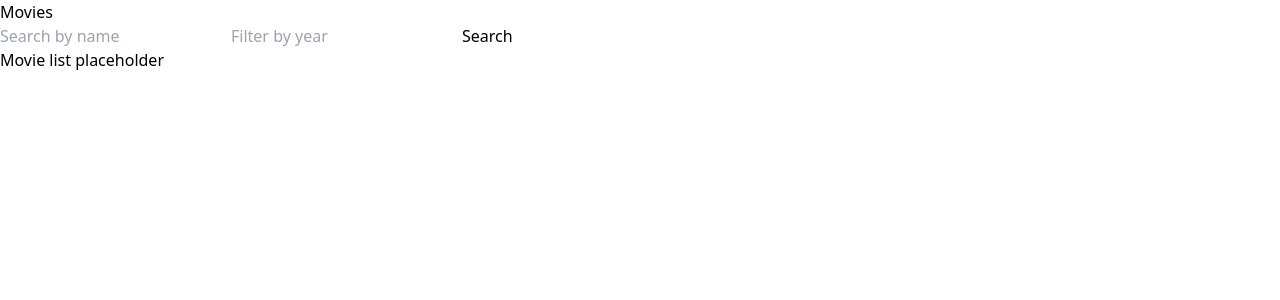
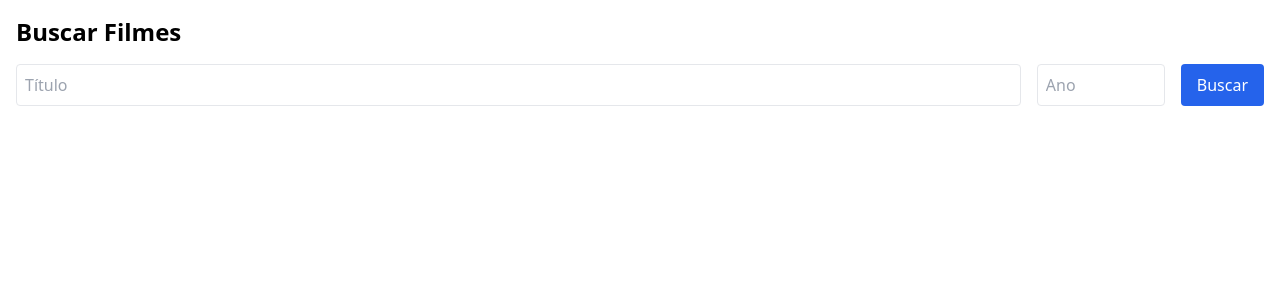
Before and after one commit to kermelynsamira-dev/vue-locadora-comerc, a Vue app: page /movies in a window 1280 px wide. Shown: the top 300 px of the page. Built offline with nearby package versions, Linux system fonts and the light colour scheme.

Commit message:
feat: adiciona busca de filmes via OMDb com filtro por nome e ano

```diff
--- a/src/components/pages/Movies.vue
+++ b/src/components/pages/Movies.vue
@@ -1,16 +1,37 @@
 <template>
-    <div>
-      <h1>Movies</h1>
-      <form>
-        <input placeholder="Search by name" />
-        <input placeholder="Filter by year" />
-        <button>Search</button>
-      </form>
-      <ul>
-        <li>Movie list placeholder</li>
-      </ul>
+  <div class="p-4">
+    <h1 class="text-2xl font-bold mb-4">Buscar Filmes</h1>
+
+    <div class="flex gap-4 mb-4">
+      <input v-model="title" placeholder="Título" class="border rounded p-2 flex-1" />
+      <input v-model="year" placeholder="Ano" maxlength="4" class="border rounded p-2 w-32" />
+      <button @click="search" class="bg-blue-600 text-white px-4 rounded hover:bg-blue-700">Buscar</button>
     </div>
-  </template>
 
-  <script setup lang="ts">
-  </script>
+    <div v-if="loading">Carregando...</div>
+    <div v-else-if="error" class="text-red-600">{{ error }}</div>
+
+    <div class="grid grid-cols-1 sm:grid-cols-2 md:grid-cols-3 gap-4">
+      <div v-for="movie in movies" :key="movie.imdbID" class="border rounded p-4 flex flex-col items-center text-center">
+        <img :src="movie.Poster" alt="Poster" class="w-40 h-60 object-cover mb-2" />
+        <h3 class="font-semibold">{{ movie.Title }}</h3>
+        <p class="text-sm text-gray-600">{{ movie.Year }}</p>
+      </div>
+    </div>
+  </div>
+</template>
+
+<script setup lang="ts">
+import { ref } from 'vue';
+import { useMovieStore } from '@/stores/movie';
+
+const title = ref('');
+const year = ref('');
+const { searchMovies, movies, loading, error } = useMovieStore();
+
+function search() {
+  if (title.value.trim()) {
+    searchMovies(title.value, year.value);
+  }
+}
+</script>
--- a/src/router/index.ts
+++ b/src/router/index.ts
@@ -12,7 +12,7 @@ const routes = [
   { path: '/dashboard', name: 'Dashboard', component: Dashboard},
   { path: '/users', name: 'Users', component: Users },
   { path: '/clients', name: 'Clients', component: Clients },
-  { path: '/movies', name: 'Movies', component: Movies },
+  { path: '/movies', name: 'Movies', component: Movies, meta: { requiresAuth: true } },
   { path: '/rentals', name: 'Rentals', component: Rentals },
 ];
 
--- /dev/null
+++ b/src/stores/movie.ts
@@ -0,0 +1,38 @@
+import { defineStore } from 'pinia';
+import type { Movie } from '@/types/movie';
+
+const API_KEY = 'your_api_key'; // substitua pela sua chave OMDb
+
+export const useMovieStore = defineStore('movie', {
+  state: () => ({
+    movies: [] as Movie[],
+    loading: false,
+    error: '',
+  }),
+
+  actions: {
+    async searchMovies(title: string, year?: string) {
+      this.loading = true;
+      this.error = '';
+      try {
+        let url = `https://www.omdbapi.com/?apikey=${API_KEY}&s=${encodeURIComponent(title)}&type=movie`;
+        if (year) {
+          url += `&y=${year}`;
+        }
+        const res = await fetch(url);
+        const data = await res.json();
+
+        if (data.Response === 'True') {
+          this.movies = data.Search;
+        } else {
+          this.movies = [];
+          this.error = data.Error || 'Nenhum filme encontrado.';
+        }
+      } catch (err) {
+        this.error = 'Erro ao buscar filmes.';
+      } finally {
+        this.loading = false;
+      }
+    },
+  },
+});
--- /dev/null
+++ b/src/types/movie.ts
@@ -0,0 +1,7 @@
+export interface Movie {
+    imdbID: string;
+    Title: string;
+    Year: string;
+    Poster: string;
+    Type: 'movie';
+  }
```
